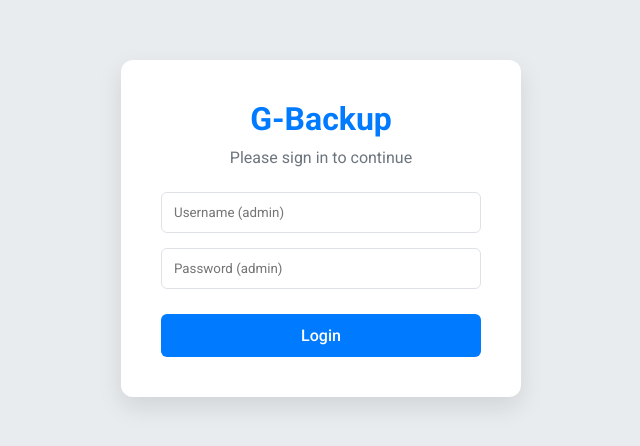
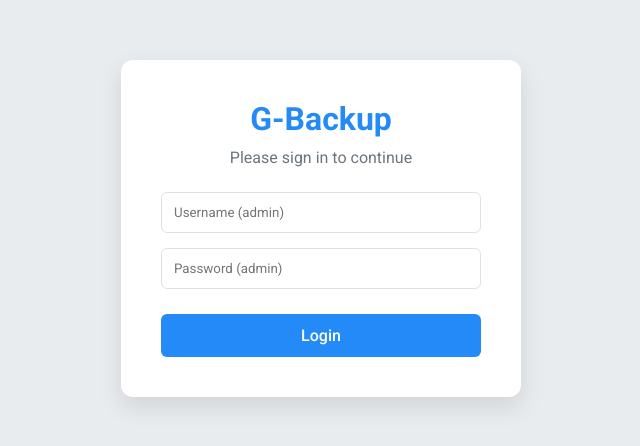
Before and after one commit to YehezkielRumapea/G-Backup, a Vue app in the folder Frontend/: page /login in a window 1280 px wide. Shown: the part 172-618 px from the top of the page, without its empty margins (319-959 px from the left). Built offline with nearby package versions, Linux system fonts and the light colour scheme.

Commit message:
ganti css

```diff
--- a/Frontend/src/assets/main.css
+++ b/Frontend/src/assets/main.css
@@ -3,7 +3,7 @@
 
 /* VARIABEL WARNA GLOBAL */
 :root {
-  --primary-color: #007bff;
+  --primary-color: #248af7;
   --primary-hover: #0056b3;
   --sidebar-bg: #343a40;
   --sidebar-text: #adb5bd;
```
